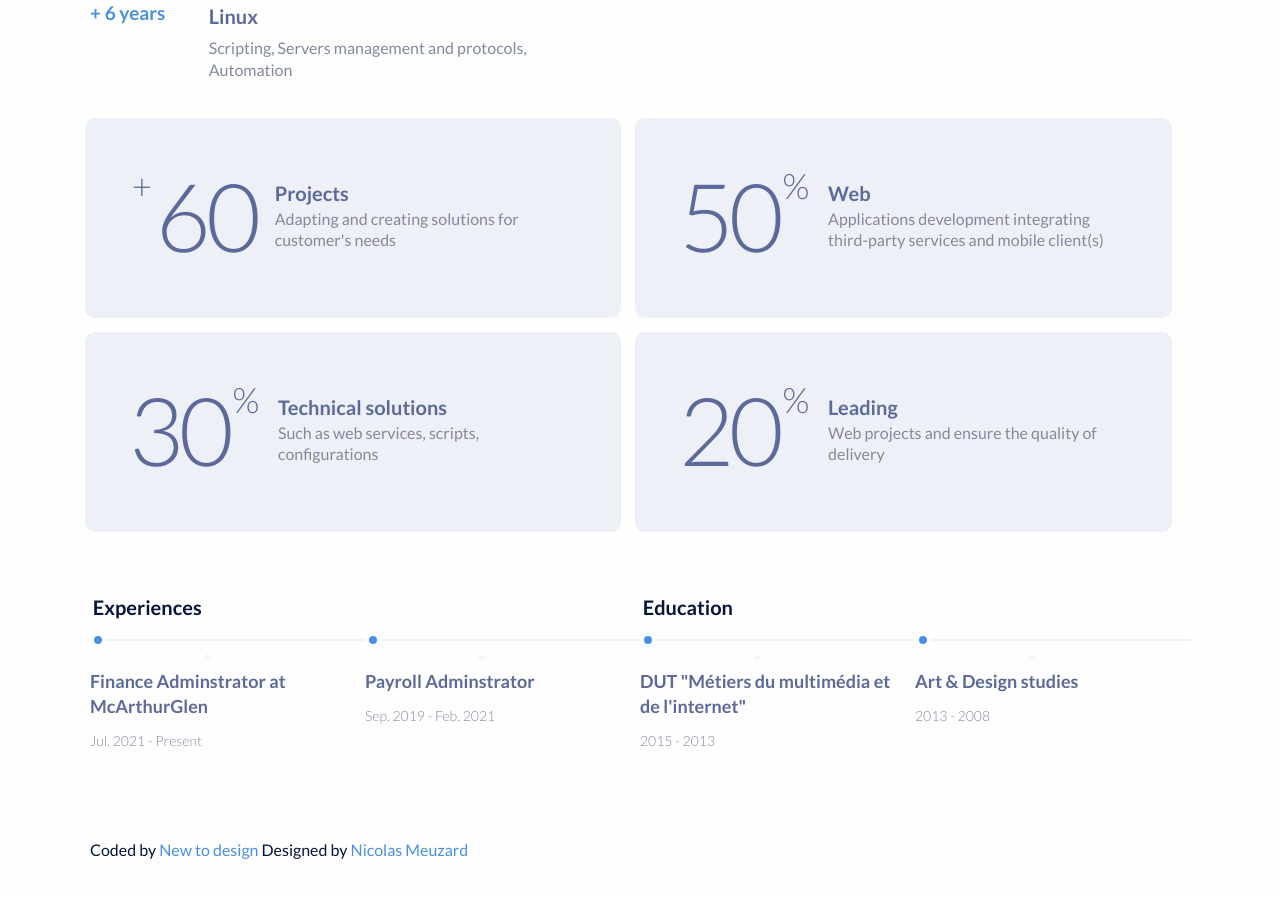
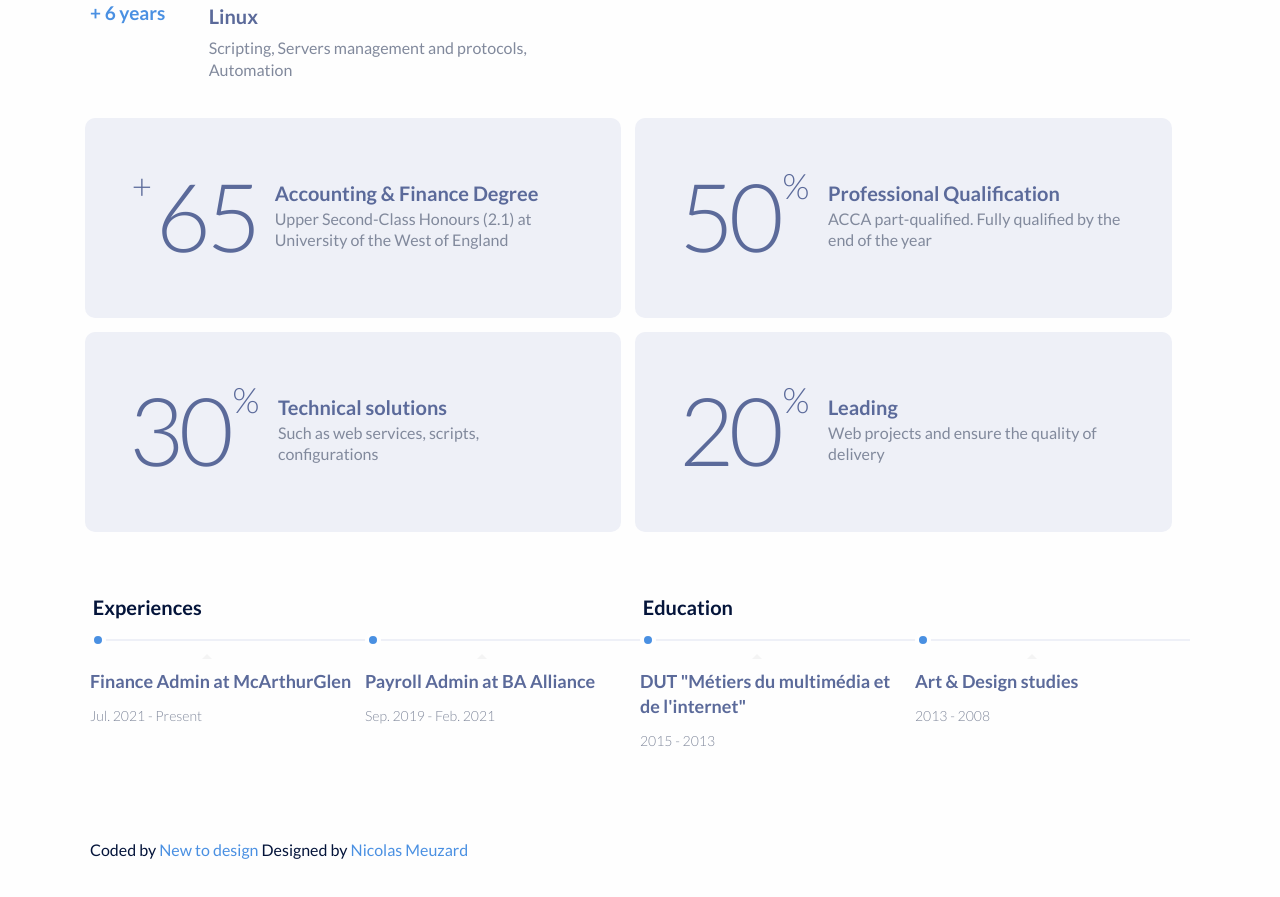
Before and after one commit to MYU124N/myuranscv.github.io, a plain HTML site: page index.html in a window 1280 px wide. Shown: the part 613-1510 px from the top of the page. Drawn offline with Linux system fonts and the light colour scheme.

Commit message:
Update index.html

```diff
--- a/index.html
+++ b/index.html
@@ -76,12 +76,12 @@ for startups and large companies</h2>
 		<div class="card">
 			<div class="skill-level">
 				<span>+</span>
-				<h2>60</h2>
+				<h2>65</h2>
 			</div>
 
 			<div class="skill-meta">
-				<h3>Projects</h3>
-				<span>Adapting and creating solutions for customer's needs</span>
+				<h3>Accounting & Finance Degree</h3>
+				<span>Upper Second-Class Honours (2.1) at University of the West of England</span>
 			</div>
 		</div>
 
@@ -93,8 +93,8 @@ for startups and large companies</h2>
 			</div>
 
 			<div class="skill-meta">
-				<h3>Web</h3>
-				<span>Applications development integrating third-party services and mobile client(s)</span>
+				<h3>Professional Qualification</h3>
+				<span>ACCA part-qualified. Fully qualified by the end of the year</span>
 			</div>
 		</div>
 
@@ -134,7 +134,7 @@ for startups and large companies</h2>
 		    <p class="line">Experiences</p>
 		    <span class="point"></span>
 		    <p class="description">
-		      Finance Adminstrator at McArthurGlen
+		      Finance Admin at McArthurGlen
 		    </p>
 		    <span class="date">Jul. 2021 - Present</span>
 		  </li>
@@ -142,7 +142,7 @@ for startups and large companies</h2>
 		  <li>
 		    <span class="point"></span>
 		    <p class="description">
-		      Payroll Adminstrator
+		      Payroll Admin at BA Alliance
 		    </p>
 		    <span class="date">Sep. 2019 - Feb. 2021</span>
 		  </li>
```
